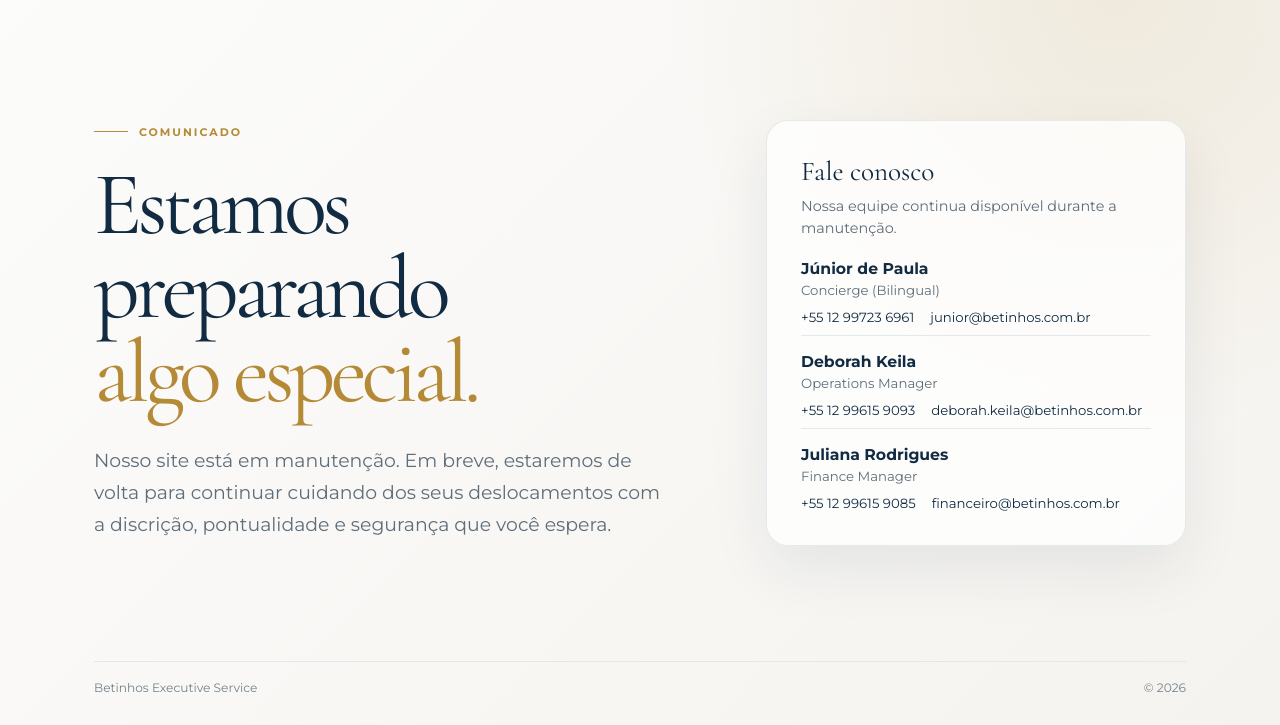
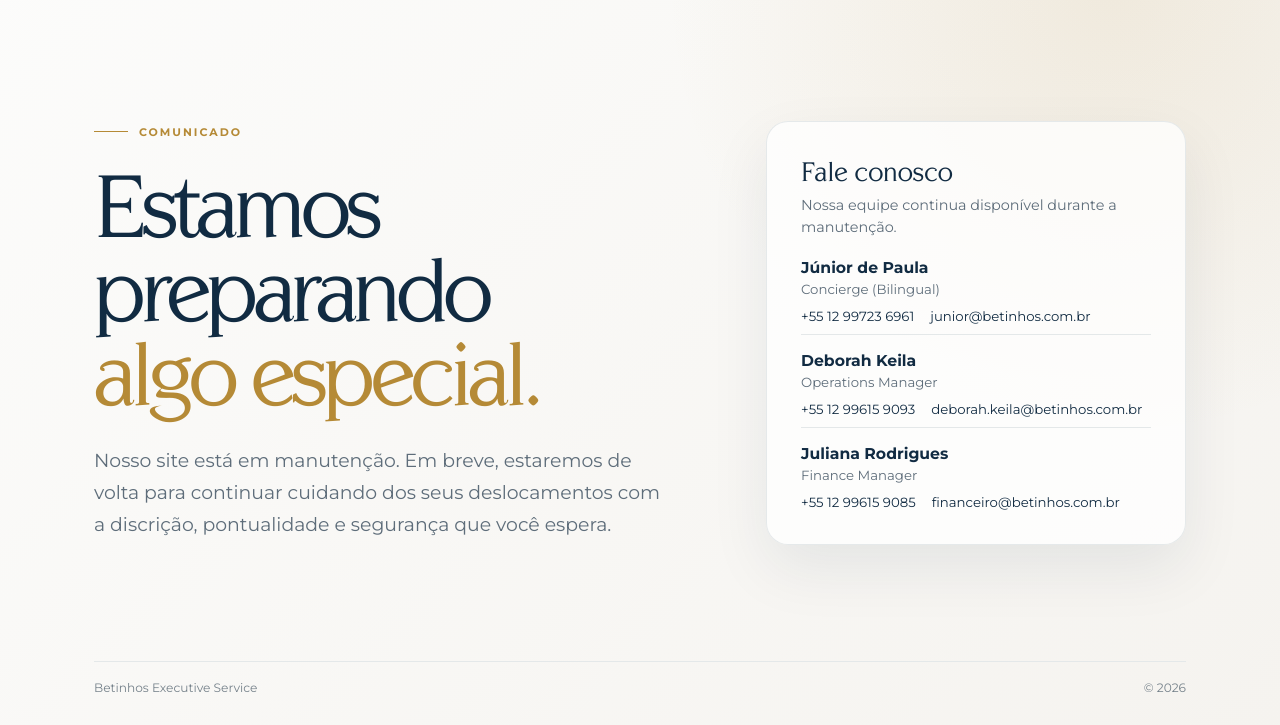
Before and after one commit to renanrmsantos14/Betinhos-Site, a website: page site/index.html in a window 1280 px wide. Shown: the part 75-800 px from the top of the page. Drawn offline with nearby package versions, Linux system fonts and the light colour scheme.

Commit message:
feat: incorpora fonte centabel book
Hospeda a fonte fornecida localmente e registra @font-face para garantir a tipografia executiva nos titulos sem depender da fonte instalada no dispositivo.

```diff
--- a/site/index.html
+++ b/site/index.html
@@ -7,6 +7,14 @@
     <title>Betinhos Executive Service | Manuten&ccedil;&atilde;o</title>
     <style>
       @import url('https://fonts.googleapis.com/css2?family=Cormorant+Garamond:wght@400;500;600&family=Montserrat:wght@400;500;600;700&display=swap');
+
+      @font-face {
+        font-display: swap;
+        font-family: 'Centabel Book';
+        font-style: normal;
+        font-weight: 400;
+        src: url('assets/centabel-book.ttf') format('truetype');
+      }
 
       :root {
         --ink: #112b42;
```
Also changed, not shown: site/assets/centabel-book.ttf (added).
